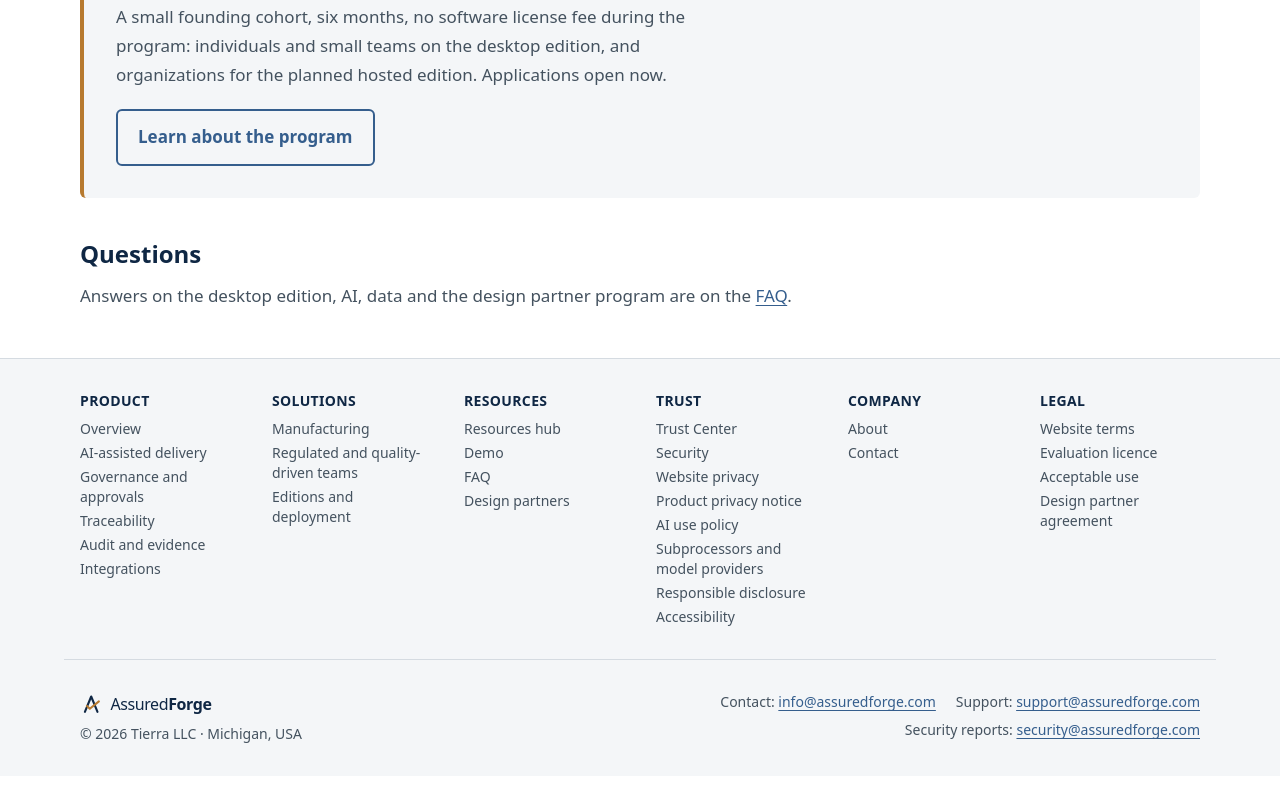
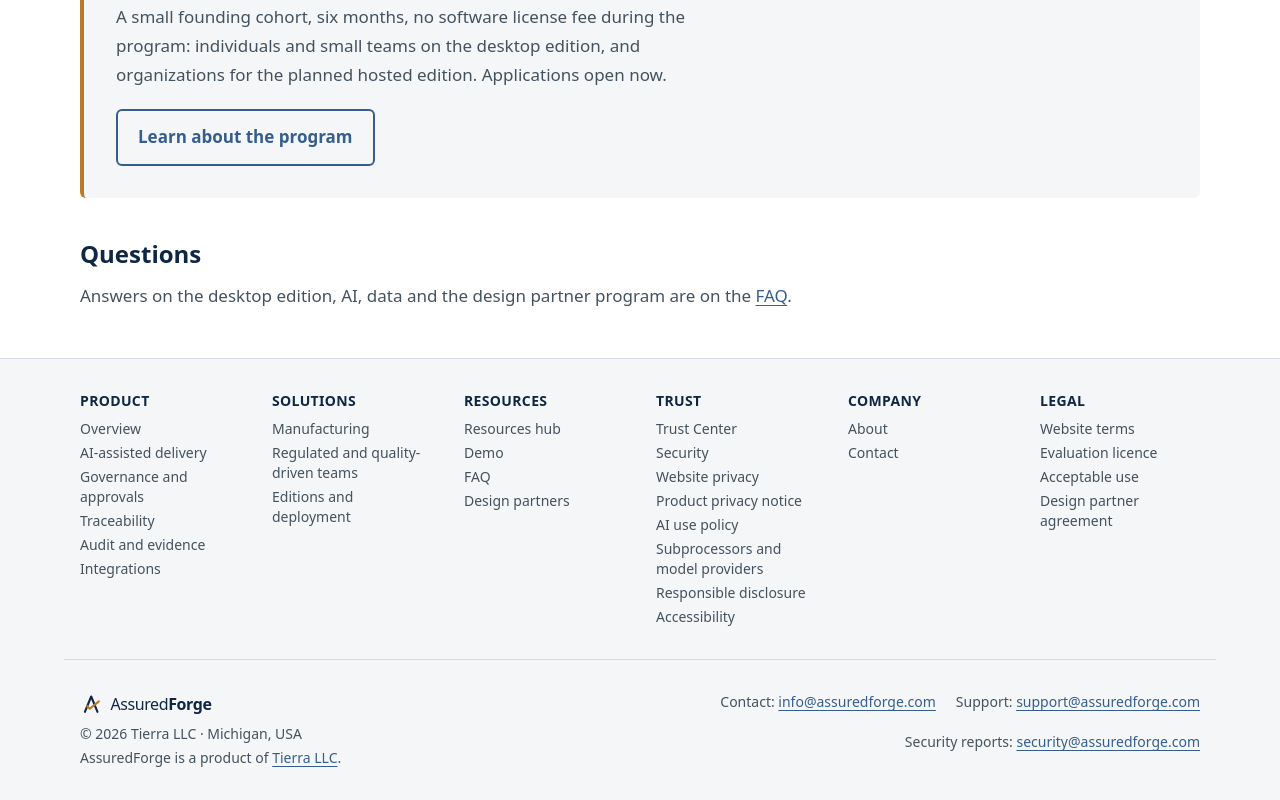
Before and after one commit to burri-us/assuredforge-site, a Next.js app: page / in a window 1280 px wide. Shown: the part 3298-4098 px from the top of the page. Before the commit the page ends 4074 px from the top, so only its background shows below. Built offline with nearby package versions, Linux system fonts and the light colour scheme.

Commit message:
Footer: AssuredForge is a product of Tierra LLC, linked to tierra-llc.com (S-103)

```diff
--- a/components/Layout.tsx
+++ b/components/Layout.tsx
@@ -156,6 +156,7 @@ export function Layout({
           <div>
             <Wordmark className="text-base" />
             <p className="mt-1">© 2026 Tierra LLC · Michigan, USA</p>
+            <p className="mt-1">AssuredForge is a product of <a href="https://tierra-llc.com">Tierra LLC</a>.</p>
           </div>
           <ul className="flex flex-wrap gap-x-5 gap-y-1 md:justify-end">
             <li>Contact: <a href="mailto:info@assuredforge.com">info@assuredforge.com</a></li>
```
